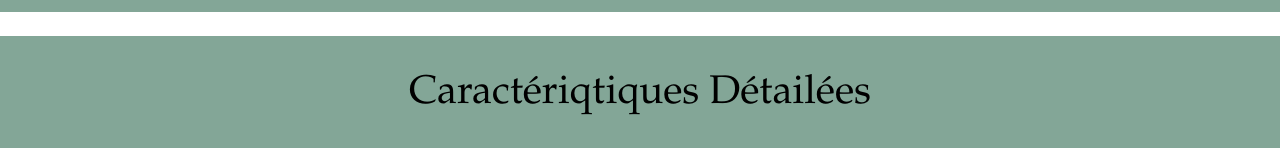
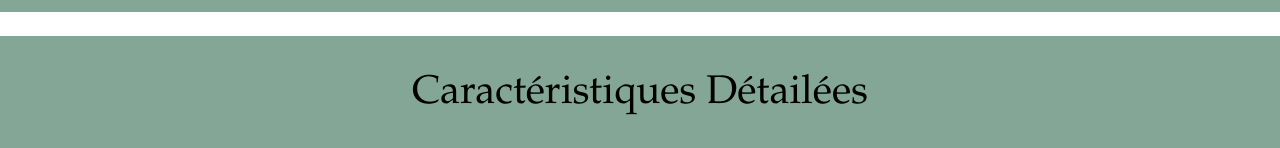
Before and after one commit to Sophie2223/Budgies.com, a plain HTML site: page bud1.html in a window 1280 px wide. Shown: the part 1199-1347 px from the top of the page. Drawn offline with nearby package versions, Linux system fonts and the light colour scheme.

Commit message:
endfinalend

```diff
--- a/bud1.html
+++ b/bud1.html
@@ -128,7 +128,7 @@
         <div class="content2">
         <div class="text">
           <br>
-               <h1 style="text-align: center;"> Caractériqtiques Détailées</h1>
+               <h1 style="text-align: center;"> Caractéristiques Détailées</h1>
                <br>
                <div class="card-group">
                               <div class="card">
```
Also changed, not shown: budgi-e.html (+1 -1 lines).
